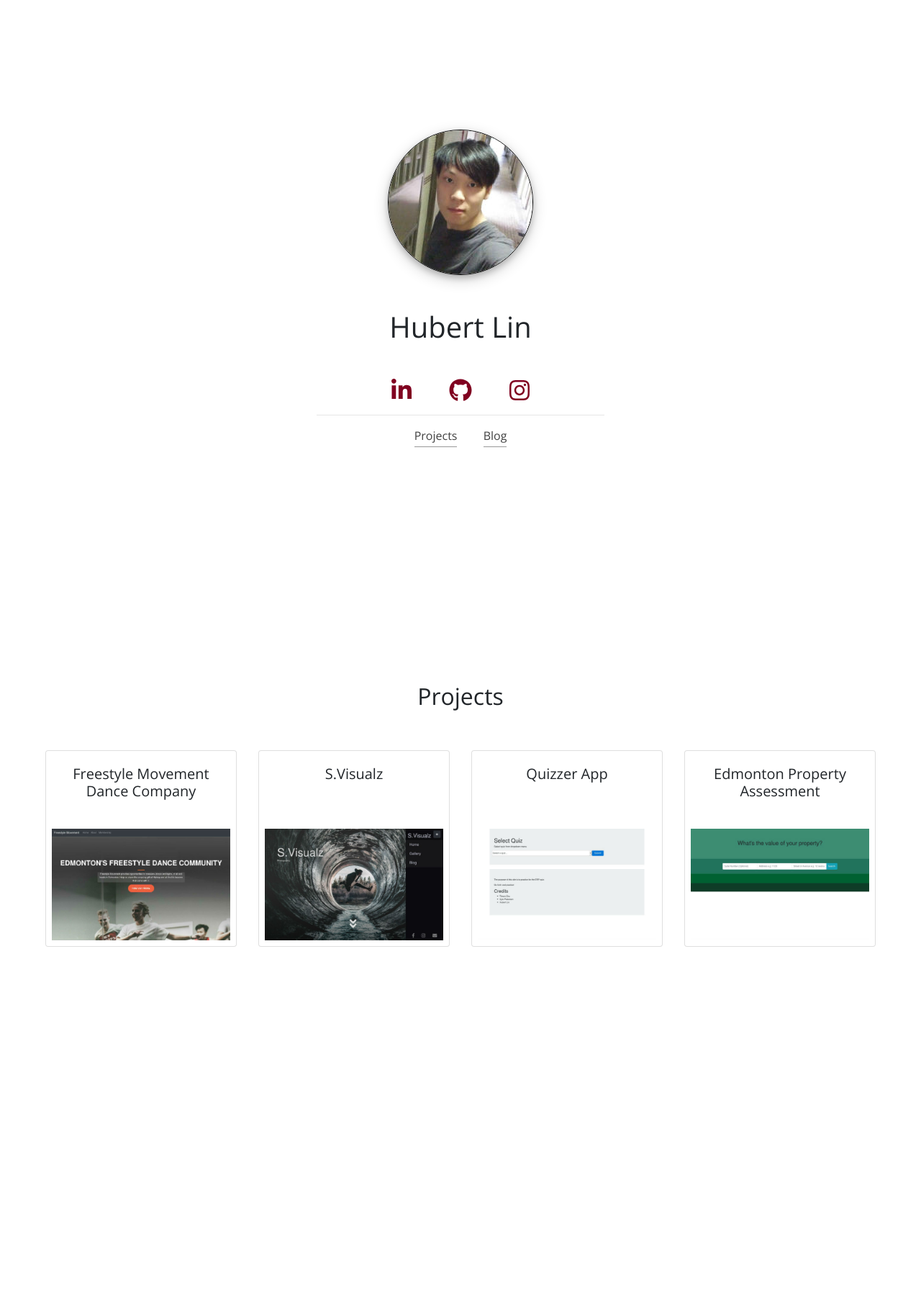
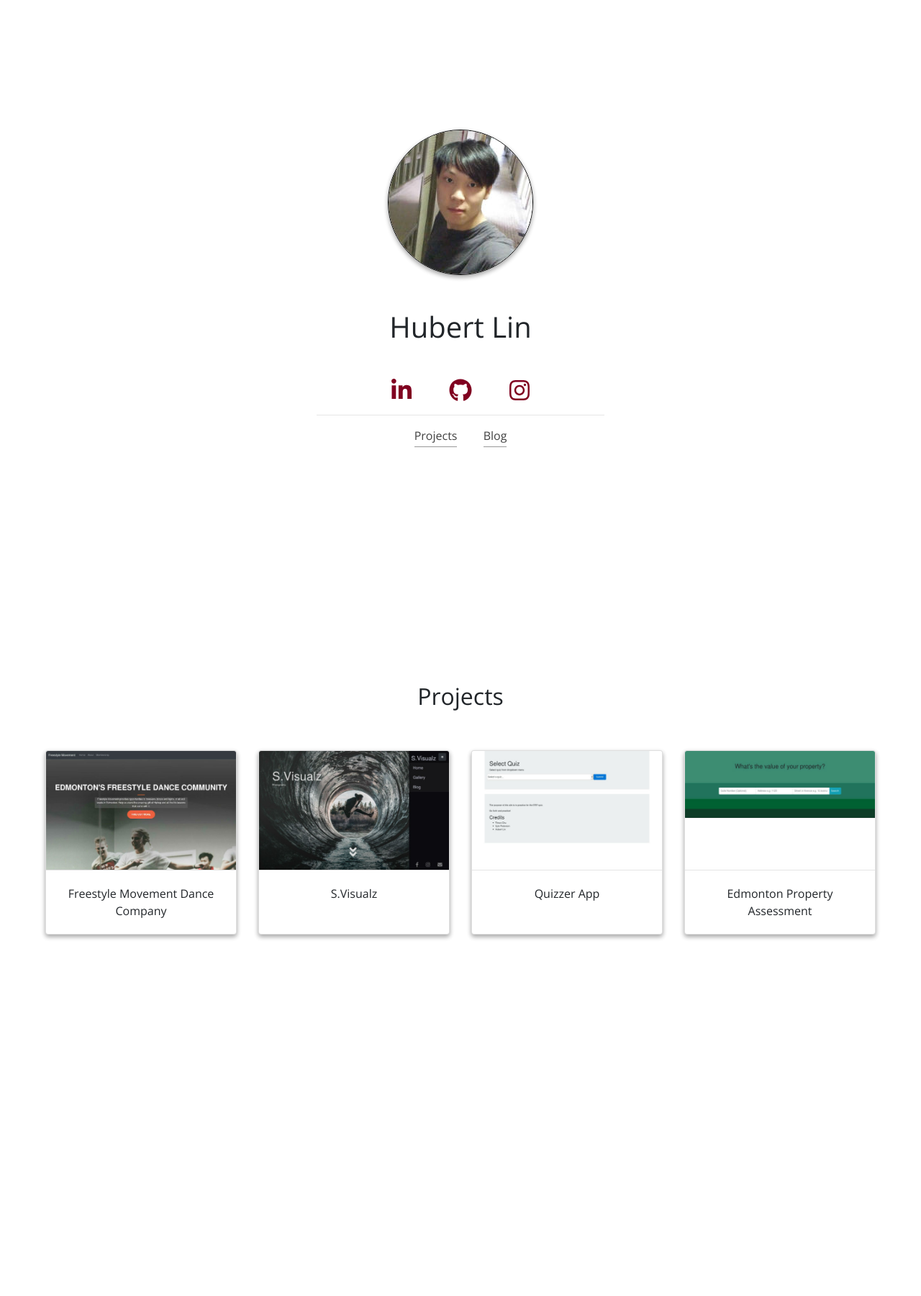
Before and after one commit to linhub15/hubertlin-site, a Jekyll site: the page built from index.html, in a window 1280 px wide. Shown: the whole page at 72% size. Built offline with Jekyll 4.4.1, drawn with Linux system fonts in a browser that asks for light colours; nearby versions of some CDN libraries.

Commit message:
Material Design On Projects

```diff
--- a/css/site.scss
+++ b/css/site.scss
@@ -19,11 +19,6 @@ section {
   border-radius: 50%;
   border-width: 1px;
   border-color: black;
-  box-shadow: 0 4px 8px 0 rgba(0, 0, 0, 0.2), 0 6px 20px 0 rgba(0, 0, 0, 0.19);
-}
-
-.img-circle:hover {
-  box-shadow: 0 4px 8px 3px rgba(0, 0, 0, 0.22), 0 6px 20px 5px rgba(0, 0, 0, 0.2);
 }
 
 hr {
@@ -62,3 +57,39 @@ nav a.nav-item:hover {
 nav a.nav-item:active {
 
 }
+
+
+.card a img {
+  border-bottom: 1px solid;
+  border-color: rgba(0,0,0,0.10);
+}
+
+.zd-1 {
+  box-shadow: 0 1px 3px rgba(0,0,0,0.12), 0 1px 2px rgba(0,0,0,0.24);
+  transition: all 0.3s cubic-bezier(.25,.8,.25,1);
+}
+
+.zd-1:hover {
+  box-shadow: 0 14px 28px rgba(0,0,0,0.25), 0 10px 10px rgba(0,0,0,0.22);
+}
+
+.zd-2 {
+  box-shadow: 0 3px 6px rgba(0,0,0,0.16), 0 3px 6px rgba(0,0,0,0.23);
+  transition: all 0.3s cubic-bezier(.25,.8,.25,1);
+}
+
+.zd-3 {
+  box-shadow: 0 10px 20px rgba(0,0,0,0.19), 0 6px 6px rgba(0,0,0,0.23);
+}
+
+.zd-4 {
+  box-shadow: 0 14px 28px rgba(0,0,0,0.25), 0 10px 10px rgba(0,0,0,0.22);
+}
+
+.zd-5 {
+  box-shadow: 0 19px 38px rgba(0,0,0,0.30), 0 15px 12px rgba(0,0,0,0.22);
+}
+
+.hoverable:hover {
+  box-shadow: 0 14px 28px rgba(0,0,0,0.25), 0 10px 10px rgba(0,0,0,0.22);
+}
--- a/index.html
+++ b/index.html
@@ -3,7 +3,7 @@ layout: default
 ---
 
 <section id="top">
-  <img class="img-circle img-fancy" src="/images/hubert-lin.jpg" alt="Selfie of Hubert Lin in a Hong Kong apartment hallway">
+  <img class="img-circle zd-2 hoverable" src="/images/hubert-lin.jpg" alt="Selfie of Hubert Lin in a Hong Kong apartment hallway">
   <h1 class="my-5">Hubert Lin</h1>
   <div class="social-media-bar">
     <a class="px-4" href="https://www.linkedin.com/in/{{ site.linkedin_username }}" target="_blank"><i class="fab fa-linkedin-in fa-2x"></i></a>
@@ -21,40 +21,38 @@ layout: default
 <section id="projects">
   <h2 class="py-5">Projects</h2>
 <div class="card-deck mx-5">
-  <div class="card">
-    <div class="card-body">
-      <h5 class="card-title">Freestyle Movement Dance Company</h5>
+
+  <div class="card zd-2 hoverable">
+    <a href="https://freestylemovement.ca" target="_blank">
+      <img class="card-img-top" src="/images/freestylemovement.jpg" alt="Home page screen shot of freestylemovement.ca.">
+    </a>
+    <div class="card-body">Freestyle Movement Dance Company
     </div>
-    <a href="https://freestylemovement.ca" target="_blank">
-      <img class="card-img p-2" src="/images/freestylemovement.jpg" alt="Home page screen shot of freestylemovement.ca.">
-    </a>
   </div>
 
-  <div class="card">
-    <div class="card-body">
-      <h5 class="card-title">S.Visualz</h5>
+  <div class="card zd-2 hoverable">
+    <a href="https://svisualz.com" target="_blank">
+    <img class="card-img-top" src="/images/svisualz.jpg" alt="Home page screen shot of SVisualz.com.">
+    </a>
+    <div class="card-body">S.Visualz
     </div>
-    <a href="https://svisualz.com" target="_blank">
-    <img class="card-img p-2" src="/images/svisualz.jpg" alt="Home page screen shot of SVisualz.com.">
-    </a>
   </div>
 
-  <div class="card">
-    <div class="card-body">
-      <h5 class="card-title">Quizzer App</h5>
+  <div class="card zd-2 hoverable">
+    <a href="http://quizzerapp.hlink.ca" target="_blank">
+      <img class="card-img-top" src="/images/quizzerapp.jpg" alt="Home page screen shot of Quizzerapp.hlink.ca.">
+    </a>
+    <div class="card-body">Quizzer App
     </div>
-    <a href="http://quizzerapp.hlink.ca" target="_blank">
-      <img class="card-img p-2" src="/images/quizzerapp.jpg" alt="Home page screen shot of Quizzerapp.hlink.ca.">
-    </a>
   </div>
 
-  <div class="card">
-    <div class="card-body">
-      <h5 class="card-title">Edmonton Property Assessment</h5>
+  <div class="card zd-2 hoverable">
+    <a href="http://propertyvaluefinder.hlink.ca/" target="_blank">
+      <img class="card-img-top" src="/images/propertyvaluefinder.jpg" alt="Home page screen shot of Y.E.G. Property Value Finder app.">
+    </a>
+    <div class="card-body">Edmonton Property Assessment
     </div>
-    <a href="http://propertyvaluefinder.hlink.ca/" target="_blank">
-      <img class="card-img p-2" src="/images/propertyvaluefinder.jpg" alt="Home page screen shot of Y.E.G. Property Value Finder app.">
-    </a>
+
   </div>
 </div>
 </section>
```
